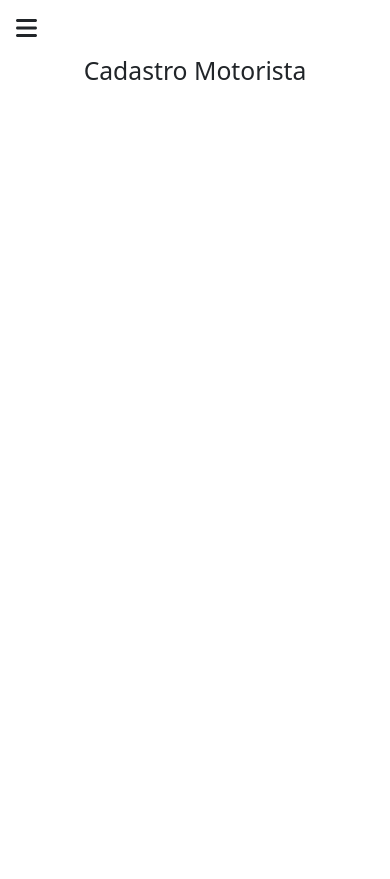
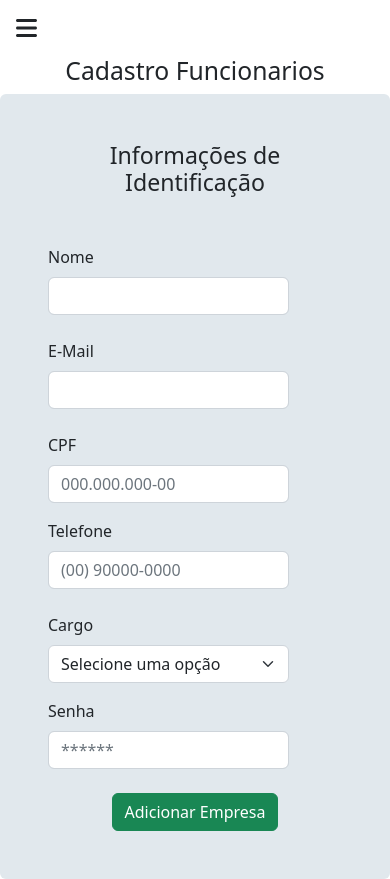
Before and after one commit to Matheus-Zauza-Maschietto/Maringa-Frotas-Vue, a Vue app in the folder project/: page /cadastros/funcionarios in a window 390 px wide. Before the commit the page ends 844 px from the top, so only its background shows below. Built offline with nearby package versions, Linux system fonts and the light colour scheme.

Commit message:
criando cadastro de funcionarios

```diff
--- a/project/src/components/inputs/SelectC.vue
+++ b/project/src/components/inputs/SelectC.vue
@@ -1,5 +1,6 @@
 <template>
   <select name="" class="form-select">
+    <option value="null" selected>Selecione uma opção</option>
     <option v-for="option in options" :key="option.id" :value="option.value">{{ option.text }}</option>
   </select>
 </template>
@@ -13,7 +14,14 @@ export default {
         options: {
             required: true,
             type: Array[option]
+        },
+        required: {
+          type: Boolean,
+          default: false,
         }
+    },
+    mounted(){
+      if(this.required) document.querySelector('select').setAttribute('required', '');
     }
 }
 </script>
--- a/project/src/router/index.js
+++ b/project/src/router/index.js
@@ -55,7 +55,7 @@ const routes = [
   {
     path: '/registros/motoristas',
     name: 'registrosMotoristas',
-    component: () => import('../views/Registros/MotoristasView.vue'),
+    component: () => import('../views/Registros/FuncionariosView.vue'),
   },
   {
     path: '/registros/empresas',
--- a/project/src/views/Cadastros/FuncionariosView.vue
+++ b/project/src/views/Cadastros/FuncionariosView.vue
@@ -1,17 +1,68 @@
 <template>
     <div>
         <SideMenuC/>
-        <h2 class="text-center">Cadastro Motorista</h2>
+        <h2 class="text-center">Cadastro Funcionarios</h2>
+        <form class="col-lg-10 container m-auto p-5 rounded-2" style="background: var(--menu-background);">
+            <h3 class="text-center mb-5">Informações de Identificação</h3>
+
+            <div class="row">
+                <div class="mb-4 col-md-6 col-10">
+                    <label for="nome" class="form-label">Nome</label>
+                    <input required type="text" class="form-control" id="nome">
+                </div>
+                <div class="mb-4 col-md-6 col-10">
+                    <label for="email" class="form-label">E-Mail</label>
+                    <input required type="email" class="form-control" id="email">
+                </div>
+            </div>
+
+            <div class="row">
+                <div class="mb-3 col-md-6 col-10">
+                    <label for="cpf" class="form-label">CPF</label>
+                    <input required type="text" class="form-control" id="cpf" placeholder="000.000.000-00">
+                </div>
+                <div class="mb-4 col-md-6 col-10">
+                    <label for="telefone" class="form-label">Telefone</label>
+                    <input required type="text" class="form-control" id="telefone" placeholder="(00) 90000-0000">
+                </div>
+            </div>
+
+            <div class="row">
+                <div class="mb-3 col-md-6 col-10">
+                    <label for="empresasManutencao" class="form-label">Cargo</label>
+                    <SelectCVue required :options="options" id="empresasManutencao"/>
+                </div>
+
+                <div class="mb-4 col-md-6 col-10">
+                    <label for="telefone" class="form-label">Senha</label>
+                    <input required type="password" class="form-control" id="telefone" placeholder="******">
+                </div>
+            </div>
+
+            <button class="btn btn-success d-block m-auto">Adicionar Empresa</button>
+        </form>
     </div>
 </template>
 
 <script>
+import SelectCVue from '../../components/inputs/SelectC.vue'
 import SideMenuC from "@/components/SideMenuC.vue"
+import option from "@/entities/Option";
 export default {
     name: "CadastroFuncionarioView",
     components: {
-        SideMenuC
+        SideMenuC,
+        SelectCVue
     },
+    data(){
+        return{
+            options: [
+                new option(1, 'test1', 'Teste 1'),
+                new option(2, 'test2', 'Teste 2'),
+                new option(3, 'test3', 'Teste 3')
+            ],
+        }
+    }
 }
 </script>
 
--- a/project/src/views/Menus/MenuRegistrosView.vue
+++ b/project/src/views/Menus/MenuRegistrosView.vue
@@ -25,8 +25,8 @@ export default {
                     icon: "fa-solid fa-car"
                 },
                 {
-                    name: "motoristas",
-                    label: "Motoristas",
+                    name: "funcionarios",
+                    label: "Funcionarios",
                     view: "/registros/motoristas",
                     icon: "fa-solid fa-people-group"
                 },
--- /dev/null
+++ b/project/src/views/Registros/FuncionariosView.vue
@@ -0,0 +1,52 @@
+<template>
+    <div>
+        <SideMenuC/>
+        <h2 class="text-center">Funcionarios</h2>
+        <TableC
+        :headers="['Nome', 'CPF', 'CNH', 'Orgão', 'Cargo']"
+        :body="[{Nome: 'Matheus Zauza Maschietto', CPF: '000.000.000-00', CNH: '00000000000', Orgao: 'Prefeitura', Cargo: 'Mortorista'},
+                {Nome: 'Matheus Zauza Maschietto', CPF: '000.000.000-00', CNH: '00000000000', Orgao: 'Prefeitura', Cargo: 'Mortorista'},
+                {Nome: 'Matheus Zauza Maschietto', CPF: '000.000.000-00', CNH: '00000000000', Orgao: 'Prefeitura', Cargo: 'Mortorista'},
+                {Nome: 'Matheus Zauza Maschietto', CPF: '000.000.000-00', CNH: '00000000000', Orgao: 'Prefeitura', Cargo: 'Mortorista'},
+                {Nome: 'Matheus Zauza Maschietto', CPF: '000.000.000-00', CNH: '00000000000', Orgao: 'Prefeitura', Cargo: 'Mortorista'},
+                {Nome: 'Matheus Zauza Maschietto', CPF: '000.000.000-00', CNH: '00000000000', Orgao: 'Prefeitura', Cargo: 'Mortorista'},
+                {Nome: 'Matheus Zauza Maschietto', CPF: '000.000.000-00', CNH: '00000000000', Orgao: 'Prefeitura', Cargo: 'Mortorista'},
+                {Nome: 'Matheus Zauza Maschietto', CPF: '000.000.000-00', CNH: '00000000000', Orgao: 'Prefeitura', Cargo: 'Mortorista'},
+                {Nome: 'Matheus Zauza Maschietto', CPF: '000.000.000-00', CNH: '00000000000', Orgao: 'Prefeitura', Cargo: 'Mortorista'}]"
+        :botoes="botoes"
+        @exibirModal="iniciarModal($event)"
+        />
+    </div>
+</template>
+
+<script>
+import TableC from "@/components/TableC.vue";
+import botao from "@/entities/botao";
+import SideMenuC from "@/components/SideMenuC.vue"
+export default {
+    name: "FuncionariosView",
+    components: {
+        TableC,
+        SideMenuC
+    },
+  data(){
+    return{
+      exibirModal: false,
+      body: '',
+      botoes: [
+        new botao(1, 'Viagens', 'btn-primary', 'exibirModal')
+      ]
+    }
+  },
+  methods: {
+    iniciarModal(body){
+      this.exibirModal = true;
+      this.body = body
+    }
+  }
+}
+</script>
+
+<style>
+
+</style>
--- a/project/src/views/Registros/ManutencoesView.vue
+++ b/project/src/views/Registros/ManutencoesView.vue
@@ -2,18 +2,17 @@
     <div>
         <SideMenuC/>
         <h2 class="text-center">Manutenções</h2>
-        <h3 class="text-center">Nome da Empresa</h3>
         <TableC
-        :headers="['Tipo', 'Custo', 'Placa do Veiculo', 'Data']"
-        :body="[{Tipo: 'Troca de Oleo', Custo: '100,00 R$', PlacaDoVeiculo: 'ABC-1111', Data: '10/10/2022'},
-                {Tipo: 'Troca de Oleo', Custo: '100,00 R$', PlacaDoVeiculo: 'ABC-1111', Data: '10/10/2022'},
-                {Tipo: 'Troca de Oleo', Custo: '100,00 R$', PlacaDoVeiculo: 'ABC-1111', Data: '10/10/2022'},
-                {Tipo: 'Troca de Oleo', Custo: '100,00 R$', PlacaDoVeiculo: 'ABC-1111', Data: '10/10/2022'},
-                {Tipo: 'Troca de Oleo', Custo: '100,00 R$', PlacaDoVeiculo: 'ABC-1111', Data: '10/10/2022'},
-                {Tipo: 'Troca de Oleo', Custo: '100,00 R$', PlacaDoVeiculo: 'ABC-1111', Data: '10/10/2022'},
-                {Tipo: 'Troca de Oleo', Custo: '100,00 R$', PlacaDoVeiculo: 'ABC-1111', Data: '10/10/2022'},
-                {Tipo: 'Troca de Oleo', Custo: '100,00 R$', PlacaDoVeiculo: 'ABC-1111', Data: '10/10/2022'},
-                {Tipo: 'Troca de Oleo', Custo: '100,00 R$', PlacaDoVeiculo: 'ABC-1111', Data: '10/10/2022'}]"
+        :headers="['Tipo', 'Custo', 'Placa do Veiculo', 'Data', 'Empresa']"
+        :body="[{Tipo: 'Troca de Oleo', Custo: '100,00 R$', PlacaDoVeiculo: 'ABC-1111', Data: '10/10/2022', Empresa: 'Borracharia S.A'},
+                {Tipo: 'Troca de Oleo', Custo: '100,00 R$', PlacaDoVeiculo: 'ABC-1111', Data: '10/10/2022', Empresa: 'Borracharia S.A'},
+                {Tipo: 'Troca de Oleo', Custo: '100,00 R$', PlacaDoVeiculo: 'ABC-1111', Data: '10/10/2022', Empresa: 'Borracharia S.A'},
+                {Tipo: 'Troca de Oleo', Custo: '100,00 R$', PlacaDoVeiculo: 'ABC-1111', Data: '10/10/2022', Empresa: 'Borracharia S.A'},
+                {Tipo: 'Troca de Oleo', Custo: '100,00 R$', PlacaDoVeiculo: 'ABC-1111', Data: '10/10/2022', Empresa: 'Borracharia S.A'},
+                {Tipo: 'Troca de Oleo', Custo: '100,00 R$', PlacaDoVeiculo: 'ABC-1111', Data: '10/10/2022', Empresa: 'Borracharia S.A'},
+                {Tipo: 'Troca de Oleo', Custo: '100,00 R$', PlacaDoVeiculo: 'ABC-1111', Data: '10/10/2022', Empresa: 'Borracharia S.A'},
+                {Tipo: 'Troca de Oleo', Custo: '100,00 R$', PlacaDoVeiculo: 'ABC-1111', Data: '10/10/2022', Empresa: 'Borracharia S.A'},
+                {Tipo: 'Troca de Oleo', Custo: '100,00 R$', PlacaDoVeiculo: 'ABC-1111', Data: '10/10/2022', Empresa: 'Borracharia S.A'}]"
         :botoes="botoes"
         @exibirModal="iniciarModal($event)"
         />
@@ -35,7 +34,7 @@ export default {
       exibirModal: false,
       body: '',
       botoes: [
-        new botao(1, 'Viagens', 'btn-primary', 'exibirModal')
+        new botao(1, 'Detalhes', 'btn-success', 'exibirModal')
       ]
     }
   },
--- a/project/src/views/Registros/MotoristasView.vue
+++ /dev/null
@@ -1,52 +0,0 @@
-<template>
-    <div>
-        <SideMenuC/>
-        <h2 class="text-center">Motoristas</h2>
-        <TableC
-        :headers="['Nome', 'CPF', 'CNH', 'Orgão']"
-        :body="[{Nome: 'Matheus Zauza Maschietto', CPF: '000.000.000-00', CNH: '00000000000', Orgao: 'Prefeitura'},
-                {Nome: 'Matheus Zauza Maschietto', CPF: '000.000.000-00', CNH: '00000000000', Orgao: 'Prefeitura'},
-                {Nome: 'Matheus Zauza Maschietto', CPF: '000.000.000-00', CNH: '00000000000', Orgao: 'Prefeitura'},
-                {Nome: 'Matheus Zauza Maschietto', CPF: '000.000.000-00', CNH: '00000000000', Orgao: 'Prefeitura'},
-                {Nome: 'Matheus Zauza Maschietto', CPF: '000.000.000-00', CNH: '00000000000', Orgao: 'Prefeitura'},
-                {Nome: 'Matheus Zauza Maschietto', CPF: '000.000.000-00', CNH: '00000000000', Orgao: 'Prefeitura'},
-                {Nome: 'Matheus Zauza Maschietto', CPF: '000.000.000-00', CNH: '00000000000', Orgao: 'Prefeitura'},
-                {Nome: 'Matheus Zauza Maschietto', CPF: '000.000.000-00', CNH: '00000000000', Orgao: 'Prefeitura'},
-                {Nome: 'Matheus Zauza Maschietto', CPF: '000.000.000-00', CNH: '00000000000', Orgao: 'Prefeitura'}]"
-        :botoes="botoes"
-        @exibirModal="iniciarModal($event)"
-        />
-    </div>
-</template>
-
-<script>
-import TableC from "@/components/TableC.vue";
-import botao from "@/entities/botao";
-import SideMenuC from "@/components/SideMenuC.vue"
-export default {
-    name: "MotoristasView",
-    components: {
-        TableC,
-        SideMenuC
-    },
-  data(){
-    return{
-      exibirModal: false,
-      body: '',
-      botoes: [
-        new botao(1, 'Viagens', 'btn-primary', 'exibirModal')
-      ]
-    }
-  },
-  methods: {
-    iniciarModal(body){
-      this.exibirModal = true;
-      this.body = body
-    }
-  }
-}
-</script>
-
-<style>
-
-</style>
```
